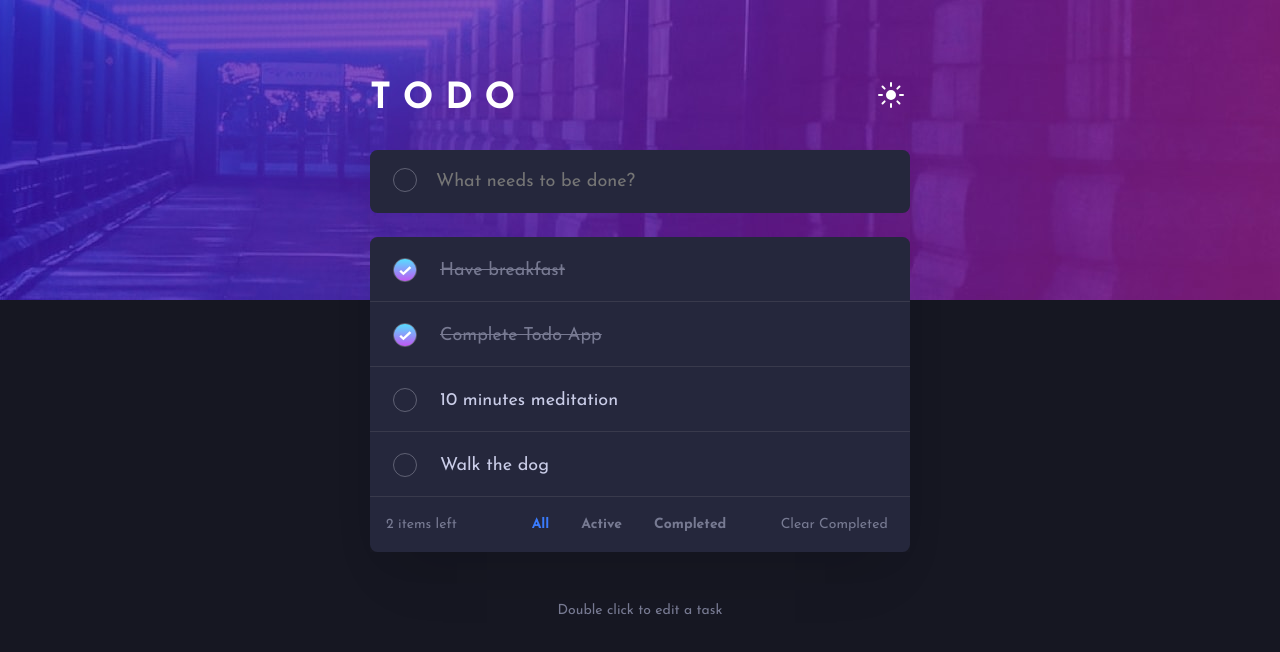
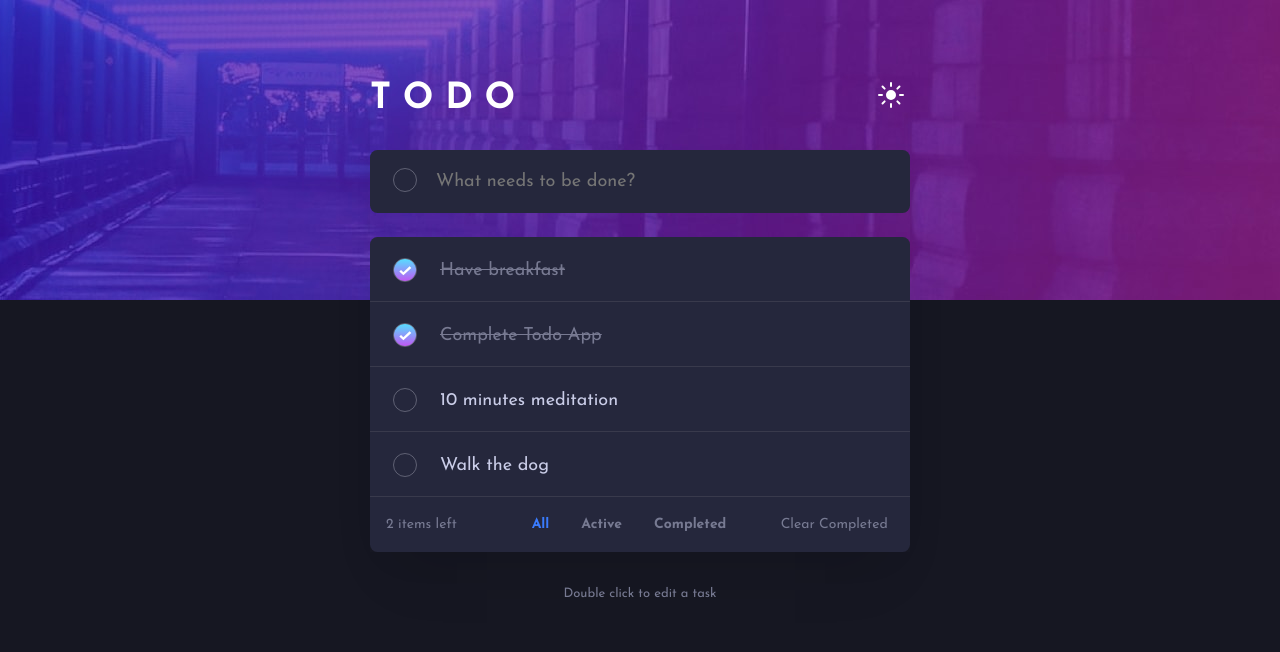
Before and after one commit to any2h/todo-app, a React (Create React App) app: page / in a window 1280 px wide. Shown: the top 652 px of the page. Built offline with nearby package versions, Linux system fonts and the light colour scheme.

Commit message:
hint adjustments

```diff
--- a/src/App.js
+++ b/src/App.js
@@ -20,9 +20,9 @@ const StyledApp = styled.div`
     }
 
     > p {
-        margin-top: 3rem;
+        margin-top: 2rem;
         text-align: center;
-        font-size: .875rem;
+        font-size: .8125rem;
         color: ${({theme}) => theme.footerFontColor};
 
         @media (max-width: 35em) {
```
